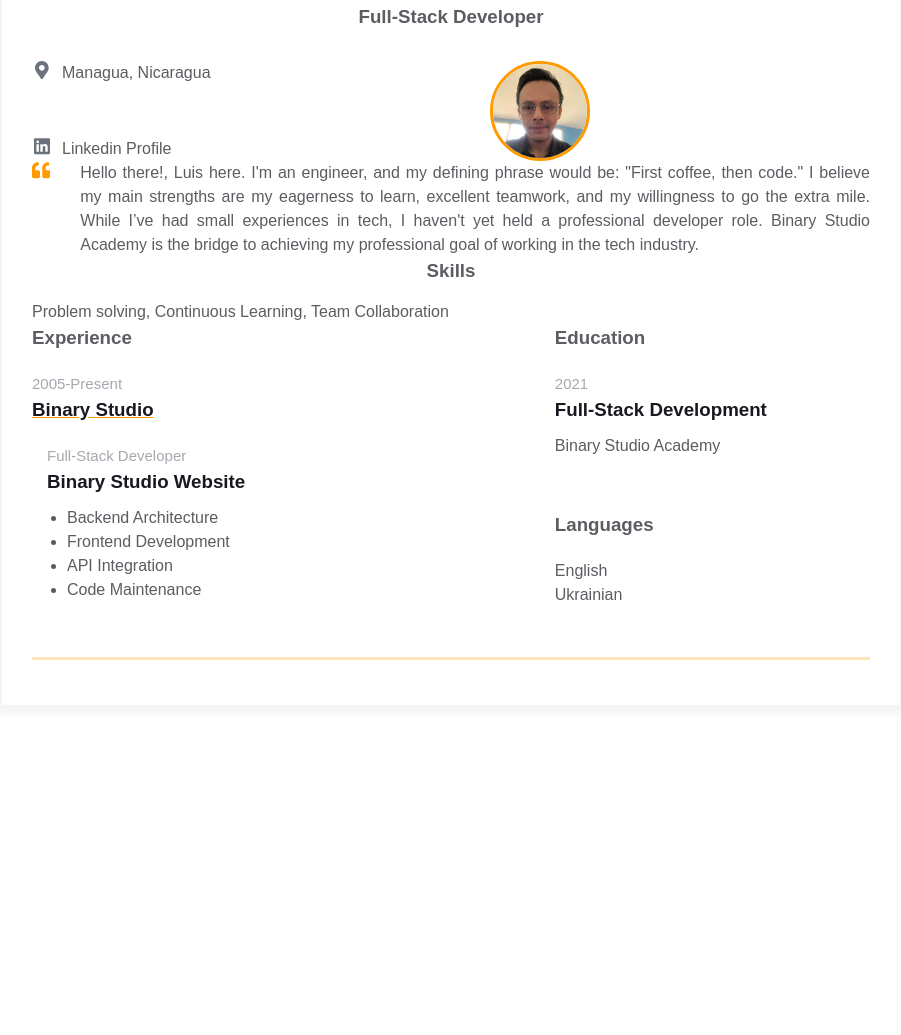
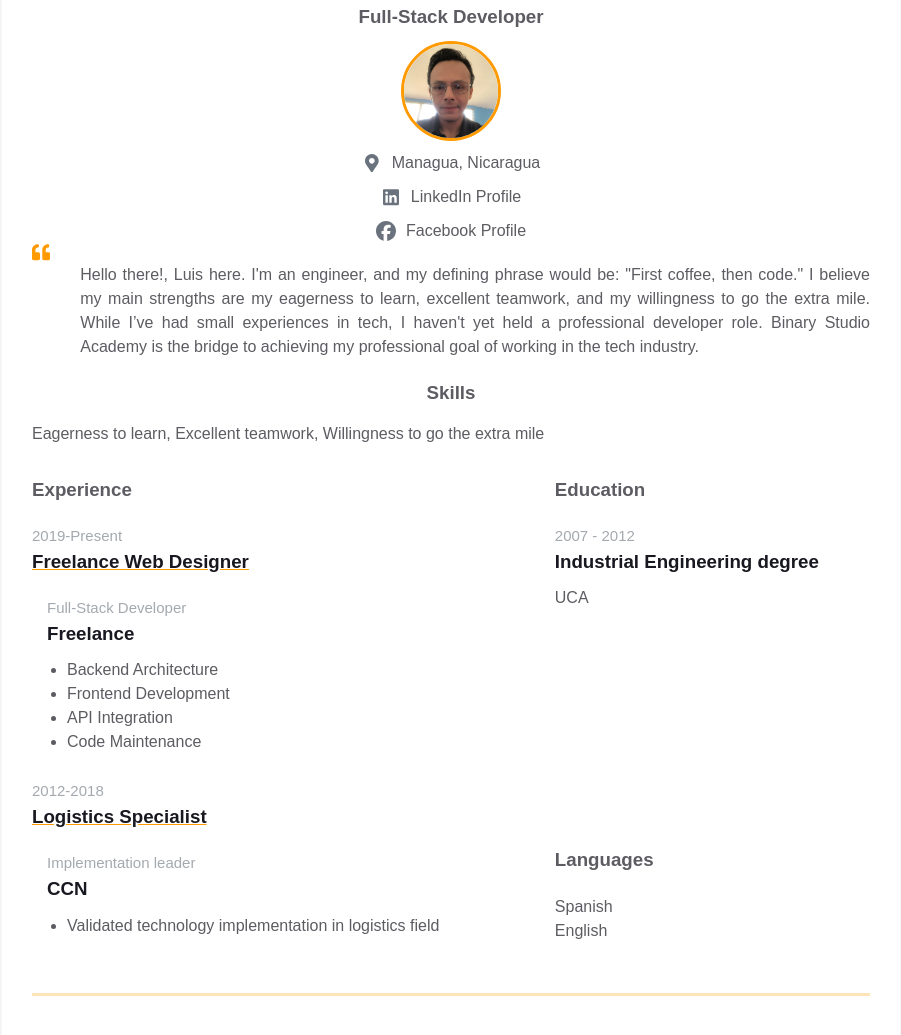
Before and after one commit to ludvik-vs/homepage, a plain HTML site: page index.html in a window 1280 px wide. Shown: the part 141-1176 px from the top of the page, without its empty margins (189-1090 px from the left). Before the commit the page ends 897 px from the top, so only its background shows below. Drawn offline with Linux system fonts and the light colour scheme.

Commit message:
fill up the resume with my info

```diff
--- a/index.html
+++ b/index.html
@@ -27,7 +27,10 @@
                     <h3 class="contact-info__sub-header">Full-Stack Developer</h3>
 
                     <!-- Info Component -->
-                    <div class="contact_info_container fh">
+                    <div class="contact_info_container">
+                        <div class="contact-info__block contact-info__block--center">
+                            <img class="contact-info__avatar" src="assets/avatar.JPG" alt="Avatar" />
+                        </div>
                         <div class="contact-info__block">
                             <a href="" rel="author" class="contact-info__item">
                                 <div class="contact-info__item-icon-wrapper">
@@ -40,6 +43,7 @@
                                 </div>
                                 <span>Managua, Nicaragua</span>
                             </a>
+
                             <a href="https://www.linkedin.com/in/jos%C3%A9-luis-vanegas-saballos-42b86159/" target="_blank" rel="author" class="contact-info__item">
                                 <div class="contact-info__item-icon-wrapper">
                                     <svg class="contact-info__item-icon" xmlns="http://www.w3.org/2000/svg" viewBox="0 0 448 512">
@@ -52,13 +56,21 @@
                                             62.9-34.5 67.2 0 79.7 44.3 79.7 101.9V416z"></path>
                                     </svg>
                                 </div>
-                                <span>Linkedin Profile</span>
+                                <span>LinkedIn Profile</span>
                             </a>
+
+                            <a href="https://www.facebook.com/joseluis18vs" target="_blank" rel="author" class="contact-info__item">
+                                <div class="contact-info__item-icon-wrapper">
+                                    <svg xmlns="http://www.w3.org/2000/svg"
+                                        viewBox="0 0 512 512"><!--!Font Awesome Free 6.5.2 by @fontawesome - https://fontawesome.com License - https://fontawesome.com/license/free Copyright 2024 Fonticons, Inc.-->
+                                        <path fill="#6a737d"
+                                            d="M512 256C512 114.6 397.4 0 256 0S0 114.6 0 256C0 376 82.7 476.8 194.2 504.5V334.2H141.4V256h52.8V222.3c0-87.1 39.4-127.5 125-127.5c16.2 0 44.2 3.2 55.7 6.4V172c-6-.6-16.5-1-29.6-1c-42 0-58.2 15.9-58.2 57.2V256h83.6l-14.4 78.2H287V510.1C413.8 494.8 512 386.9 512 256h0z" />
+                                    </svg>
                                 </div>
-                        <div class="contact-info__block contact-info__block--center">
-                            <img class="contact-info__avatar" src="assets/avatar.JPG" alt="Avatar" />
+                                <span>Facebook Profile</span>
+                            </a>
+
                         </div>
-                        <div class="contact-info__block"></div>
                     </div>
 
                     <!-- Intro Component -->
@@ -85,7 +97,7 @@
                     <!-- Skills Component -->
                     <div class="skills">
                         <h3 class="skills__header">Skills</h3>
-                        <p class="skills__text">Problem solving, Continuous Learning, Team Collaboration</p>
+                        <p class="skills__text">Eagerness to learn, Excellent teamwork, Willingness to go the extra mile</p>
                     </div>
 
                     <!-- Main Info Component -->
@@ -94,18 +106,33 @@
                             <h3 class="experiences__header">Experience</h3>
                             <div class="experiences__company">
                                 <div class="experiences__company-header">
-                                    <span class="experiences__company-header-durability">2005-Present</span>
-                                    <h3 class="experiences__company-header-name">Binary Studio</h3>
+                                    <span class="experiences__company-header-durability">2019-Present</span>
+                                    <h3 class="experiences__company-header-name">Freelance Web Designer</h3>
                                 </div>
 
                                 <div class="experiences__company-project">
                                     <span class="experiences__company-project-role">Full-Stack Developer</span>
-                                    <h3 class="experiences__company-project-name">Binary Studio Website</h3>
+                                    <h3 class="experiences__company-project-name">Freelance</h3>
                                     <ul class="experiences__company-project-responsibilities">
                                         <li>Backend Architecture</li>
                                         <li>Frontend Development</li>
                                         <li>API Integration</li>
                                         <li>Code Maintenance</li>
+                                    </ul>
+                                </div>
+                            </div>
+
+                            <div class="experiences__company">
+                                <div class="experiences__company-header">
+                                    <span class="experiences__company-header-durability">2012-2018</span>
+                                    <h3 class="experiences__company-header-name">Logistics Specialist</h3>
+                                </div>
+
+                                <div class="experiences__company-project">
+                                    <span class="experiences__company-project-role">Implementation leader</span>
+                                    <h3 class="experiences__company-project-name">CCN</h3>
+                                    <ul class="experiences__company-project-responsibilities">
+                                        <li>Validated technology implementation in logistics field</li>
                                     </ul>
                                 </div>
                             </div>
@@ -115,16 +142,16 @@
                             <div class="additional-info__education">
                                 <h3 class="additional-info__education-header">Education</h3>
                                 <div class="additional-info__education-university">
-                                    <span class="additional-info__education-university-durability"> 2021 </span>
-                                    <h3 class="additional-info__education-university-speciality">Full-Stack Development</h3>
-                                    <p class="additional-info__education-university-name">Binary Studio Academy</p>
+                                    <span class="additional-info__education-university-durability"> 2007 - 2012 </span>
+                                    <h3 class="additional-info__education-university-speciality">Industrial Engineering degree</h3>
+                                    <p class="additional-info__education-university-name">UCA</p>
                                 </div>
                             </div>
 
                             <div class="additional-info__languages">
                                 <h3 class="additional-info__languages-header">Languages</h3>
+                                <p class="additional-info__languages-item">Spanish</p>
                                 <p class="additional-info__languages-item">English</p>
-                                <p class="additional-info__languages-item">Ukrainian</p>
                             </div>
                         </div>
                     </div>
--- a/styles.css
+++ b/styles.css
@@ -30,10 +30,24 @@ body {
     justify-content: space-between;
 }
 
+.fhc {
+    display: flex;
+    flex-direction: row;
+    justify-content: center;
+    align-items: center;
+}
+
 .fv {
     display: flex;
     flex-direction: column;
     justify-content: space-between;
+}
+
+.fvc {
+    display: flex;
+    flex-direction: column;
+    justify-content: center;
+    align-items: center;
 }
 
 .resume {
@@ -61,10 +75,6 @@ body {
         align-items: center;
     }
 
-    .contact-info__block:not(:last-child) {
-        margin-bottom: 20px;
-    }
-
     .experiences {
         margin-right: 0;
     }
@@ -86,28 +96,28 @@ body {
 
 .contact-info__sub-header {
     color: var(--secondary-text-color);
-    margin-bottom: 30px;
 }
 
 .contact-info__block {
     display: flex;
+    flex-wrap: wrap;
     flex-direction: column;
-    justify-content: space-between;
+    justify-content: center;
+    align-items: center;
+    gap: 10px 0;
 }
 
 .contact-info__block--center {
     justify-content: center;
+    padding: 10px 0;
 }
 
 .contact-info__item {
     color: var(--secondary-text-color);
     text-decoration: none;
     display: flex;
-    justify-content: start;
-}
-
-.contact-info__item:not(:last-child) {
-    margin-bottom: 20px;
+    justify-content: center;
+    align-items: center;
 }
 
 .contact-info__item-icon-wrapper {
@@ -161,6 +171,11 @@ body {
 .intro_text {
     color: var(--secondary-text-color);
     text-align: justify;
+    padding: 20px 0;
+}
+
+.skills{
+    margin-bottom: 30px;
 }
 
 .skills__header {
```
Lines whose indentation alone changed are shown as unchanged.
